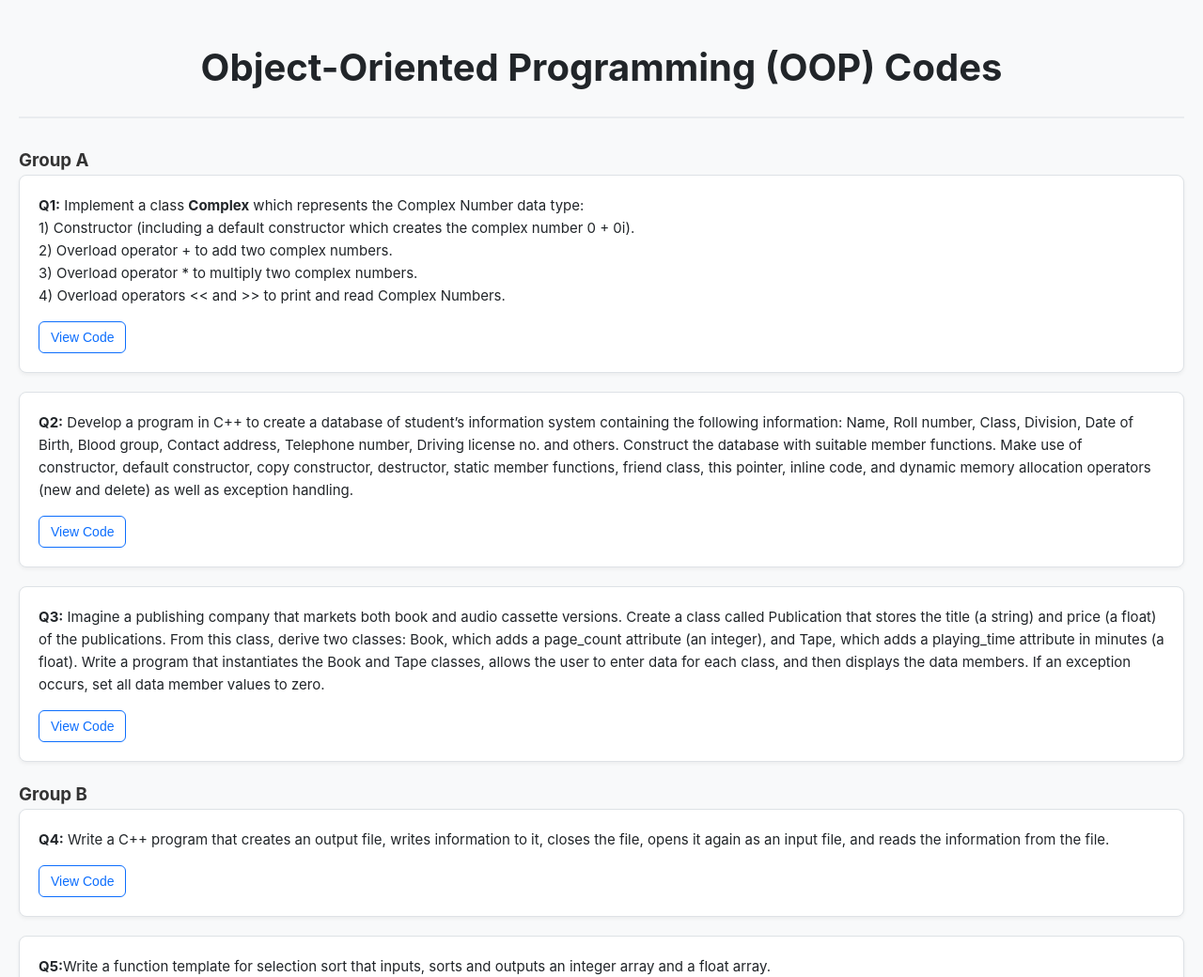
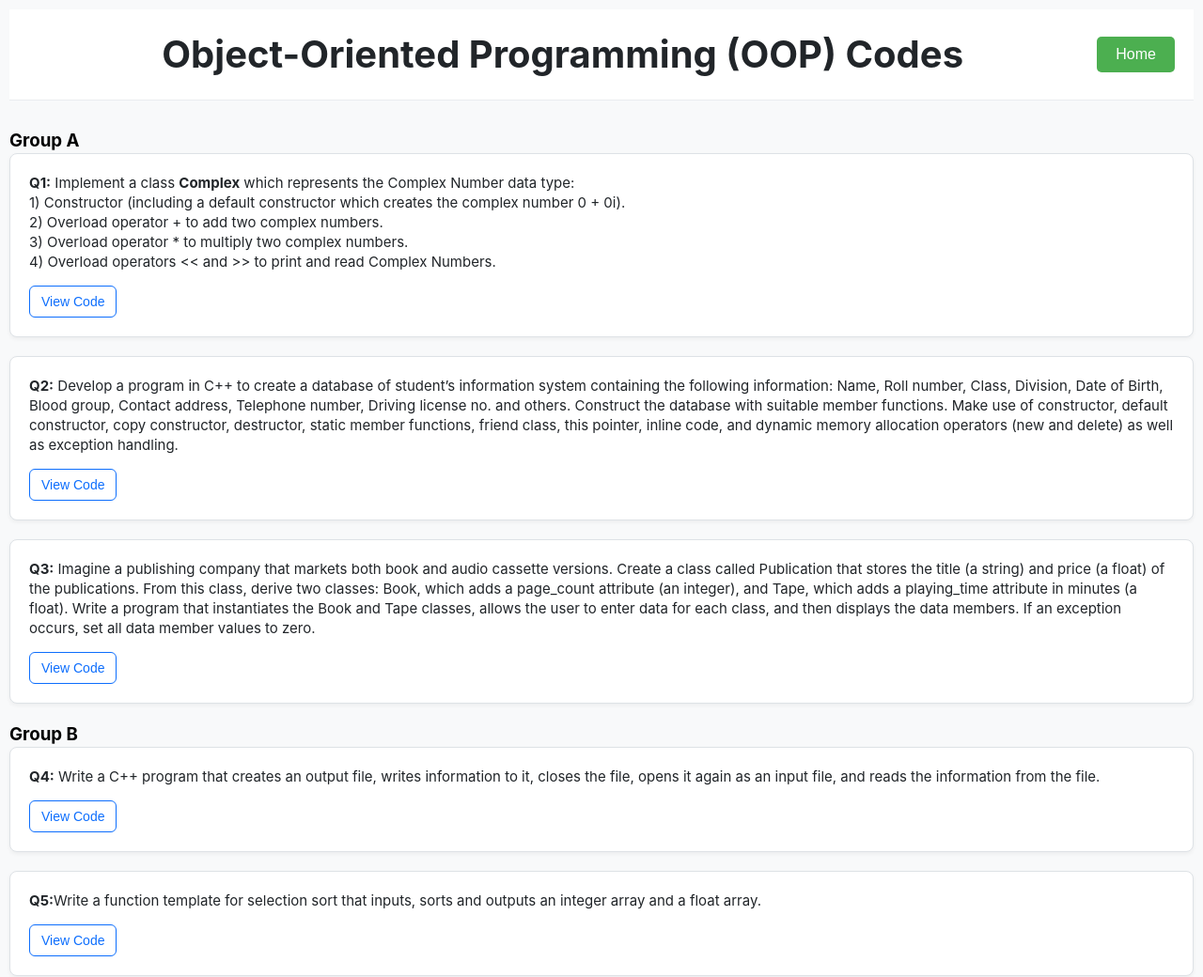
Before and after one commit to AlbatrossC/sppu-codes, a Flask app: page /oop in a window 1280 px wide. Shown: the top 1040 px of the page at 94% size. Run offline with Flask 3, Linux system fonts and the light colour scheme.

Commit message:
Beautified css

```diff
--- a/static/css/subject_styles.css
+++ b/static/css/subject_styles.css
@@ -12,13 +12,14 @@ html, body {
 
 body {
     font-family: -apple-system, BlinkMacSystemFont, 'Segoe UI', Roboto, Oxygen, Ubuntu, Cantarell, sans-serif;
-    line-height: 1.6;
-    color: #333;
-    margin: 0 auto;
-    padding: clamp(10px, 2vw, 20px);
+    line-height: 1.4;
+    color: #010101;
+    margin: auto;
+    padding: clamp(10px, 2vw, 10px);
     background-color: #f8f9fa;
     display: flex;
     flex-direction: column;
+    position: relative; /* Allow absolute positioning of child elements */
 }
 
 .content {
@@ -26,15 +27,36 @@ body {
 }
 
 header {
+    display: flex; /* Use flexbox for alignment */
+    align-items: center; /* Center items vertically */
+    justify-content: space-between; /* Space between items */
     margin-bottom: clamp(20px, 4vw, 30px);
-    padding: clamp(15px, 3vw, 20px) 0;
-    border-bottom: 2px solid #e9ecef;
-    text-align: center;
+    padding: clamp(13px, 3vw, 20px) 20px; /* Add horizontal padding */
+    border-bottom: 1px solid #e9ecef;
+    background-color: #ffffff; /* Optional: Set background color for better visibility */
 }
 
-header h2 {
+header h3 {
+    flex-grow: 1; /* Allow the heading to take available space */
+    text-align: center; /* Center the heading */
     color: #212529;
     font-size: clamp(1.75rem, 4vw, 2.5rem);
+}
+
+/* Home Button Styles */
+.home-btn {
+    background-color: #4CAF50;
+    color: white;
+    padding: 10px 20px;
+    border: none;
+    border-radius: 5px;
+    cursor: pointer;
+    font-size: 16px;
+    z-index: 1000; /* Ensure it appears above other elements */
+}
+
+.home-btn:hover {
+    background-color: #45a049;
 }
 
 /* Question Item Styles - Responsive */
--- a/templates/index.html
+++ b/templates/index.html
@@ -3,8 +3,7 @@
 <head>
     <meta charset="UTF-8">
     <meta name="viewport" content="width=device-width, initial-scale=1.0">
-    <title>Subjects Index</title>
-    <link rel="icon" type="image/x-icon" href="/images/favicon.labscodes.png">
+    <title>Subjects</title>
     <link rel="stylesheet" href="static/css/index_styles.css">
 </head>
 <body>
--- a/templates/subjects/dsl.html
+++ b/templates/subjects/dsl.html
@@ -10,7 +10,8 @@
 </head>
 <body>
     <header>
-        <h2>Data Structures Laboratory (DSL) Codes</h2>
+        <h3>Data Structures Laboratory (DSL) Codes</h3>
+        <button onclick="location.href='/'" class="home-btn" aria-label="Go to home page">Home</button>
     </header>
 
     <div class="group">
--- a/templates/subjects/oop.html
+++ b/templates/subjects/oop.html
@@ -10,7 +10,8 @@
 </head>
 <body>
     <header>
-        <h2>Object-Oriented Programming (OOP) Codes</h2>
+        <h3>Object-Oriented Programming (OOP) Codes</h3>
+        <button onclick="location.href='/'" class="home-btn">Home</button>
     </header>
 
     <div class="group">
```
